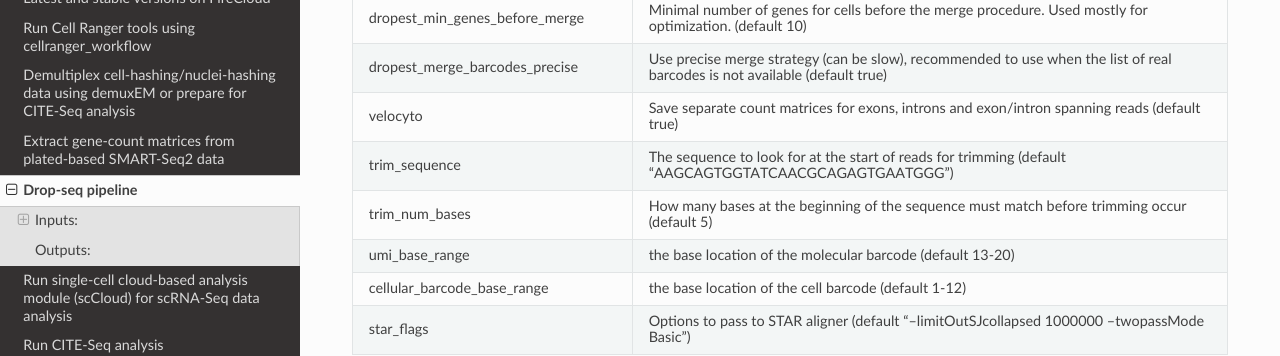
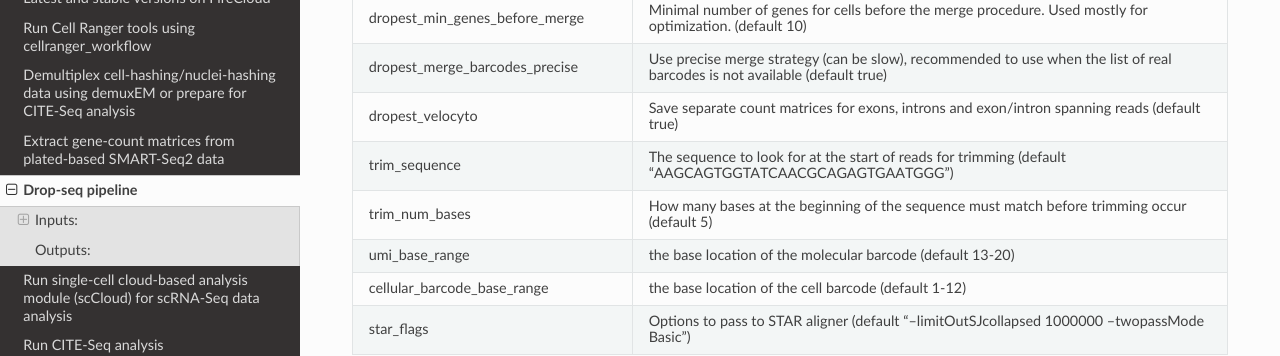
Before and after one commit to lilab-bcb/cumulus, a Sphinx documentation site: the page built from docs/drop_seq.rst, in a window 1280 px wide and 900 px high, scrolled down 2385 px. Shown: the part 151-507 px from the top of the window. Built offline with Sphinx 7.4.7 and the Read the Docs theme 2.0.0, drawn with Linux system fonts in a browser that asks for light colours.

Commit message:
updated dropest

```diff
--- a/docs/drop_seq.rst
+++ b/docs/drop_seq.rst
@@ -125,7 +125,7 @@ Please see the description of important inputs below.
 	  - Minimal number of genes for cells before the merge procedure. Used mostly for optimization. (default 10)
 	* - dropest_merge_barcodes_precise
 	  - Use precise merge strategy (can be slow), recommended to use when the list of real barcodes is not available (default true)
-	* - velocyto
+	* - dropest_velocyto
 	  - Save separate count matrices for exons, introns and exon/intron spanning reads (default true)
 	* - trim_sequence
 	  - The sequence to look for at the start of reads for trimming (default "AAGCAGTGGTATCAACGCAGAGTGAATGGG")
```
Also changed, not shown: 1 other file.
